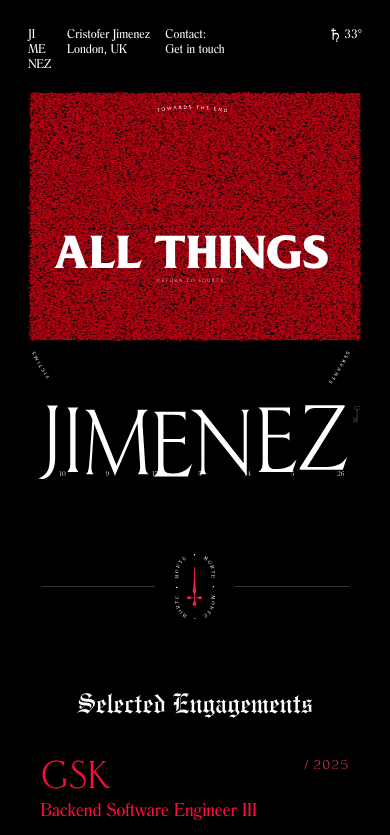
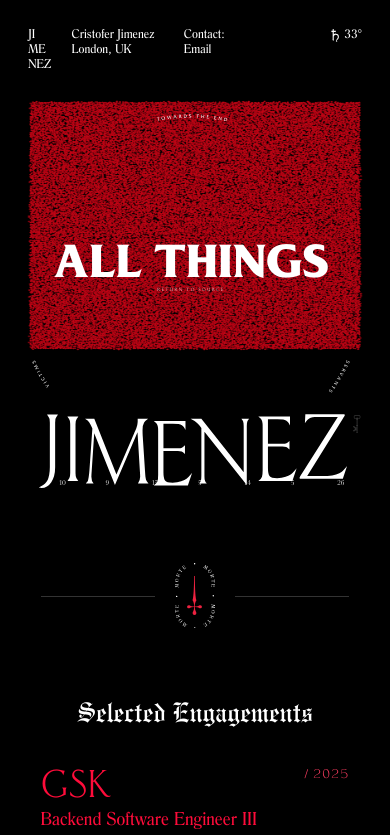
Before and after one commit to CertifiedJimenez/CertifiedJimenez, a React (Vite) app: page / in a window 390 px wide. Shown: the top 835 px of the page. Built offline with nearby package versions, Linux system fonts and the light colour scheme.

Commit message:
Balance header spacing and simplify portfolio contact details

```diff
--- a/src/components/layout/Footer/Footer.tsx
+++ b/src/components/layout/Footer/Footer.tsx
@@ -20,11 +20,10 @@ export function Footer(props: { content: PortfolioContent }) {
     <footer className="footer">
       <div className="container">
         <div className="footer__left">
-          <ul>
-            <li className="hide-mobile">{footer.year}</li>
-            <li className="hide-mobile">{profile.name}</li>
-            <li className="hide-mobile">{profile.location}</li>
-            <li className="hide-desktop">Availability: {profile.availability}</li>
+          <ul className="hide-mobile">
+            <li>{footer.year}</li>
+            <li>{profile.name}</li>
+            <li>{profile.location}</li>
           </ul>
         </div>
         <div className="footer__center">
--- a/src/components/layout/Header/Header.css
+++ b/src/components/layout/Header/Header.css
@@ -1,22 +1,27 @@
 .header {
-  position: fixed;
-  top: 0;
-  left: 0;
-  right: 0;
-  padding: 7.24638vw 7.24638vw 0 7.24638vw;
-  will-change: transform;
+  position: absolute;
+  inset: 0 0 auto;
+  display: grid;
+  grid-template-columns: 11.1vw 28.8vw minmax(0, 1fr) auto;
+  align-items: start;
+  padding: var(--masthead-inset) var(--masthead-inset) 0;
   z-index: 100;
-  display: -webkit-flex;
-  display: -ms-flexbox;
-  display: flex;
-  -webkit-justify-content: space-between;
-  -ms-flex-pack: justify;
-  justify-content: space-between;
 }
-@media (min-width: 769px) {
-  .header {
-    padding: var(--page-gutter) var(--page-gutter) 0;
-  }
+.header__left {
+  display: contents;
+}
+.header__logo {
+  grid-area: 1 / 1;
+}
+.header__where {
+  grid-area: 1 / 2;
+}
+.header__mail {
+  grid-area: 1 / 3;
+}
+.header__right {
+  grid-area: 1 / 4;
+  justify-self: end;
 }
 .header a,
 .header h1,
@@ -25,106 +30,32 @@
   line-height: 1.2;
   font-size: var(--text-header);
 }
-@media (min-width: 769px) {
-  .header a,
-  .header h1,
-  .header p {
-    font-size: var(--text-header);
-  }
-}
 .header a {
+  color: var(--color-foreground);
   transition: var(--link-transition);
 }
 .header a:hover {
   color: var(--color-accent);
 }
-.header > div {
-  display: -webkit-flex;
-  display: -ms-flexbox;
+.header__right p {
   display: flex;
+  align-items: center;
+  gap: 5px;
 }
-.header__left {
-  width: 80%;
-}
-.header__left > div {
-  width: 50%;
-}
-@media (min-width: 769px) {
-  .header__left > div {
-    width: 20%;
-  }
-}
-.header__left .header__logo {
-  width: 13.28502vw;
-}
-@media (min-width: 769px) {
-  .header__left .header__logo {
-    width: 20%;
-  }
-}
-.header__mail {
-  -webkit-order: 2;
-  -ms-flex-order: 2;
-  order: 2;
-}
-@media (min-width: 769px) {
-  .header__mail {
-    -webkit-order: initial;
-    -ms-flex-order: initial;
-    order: initial;
-  }
-}
-.header__role {
-  -webkit-order: 1;
-  -ms-flex-order: 1;
-  order: 1;
-}
-@media (min-width: 769px) {
-  .header__role {
-    -webkit-order: initial;
-    -ms-flex-order: initial;
-    order: initial;
-  }
-}
-.header__right {
-  width: 20%;
-  -webkit-justify-content: flex-end;
-  -ms-flex-pack: end;
-  justify-content: flex-end;
-}
-.header__right p {
-  display: -webkit-flex;
-  display: -ms-flexbox;
-  display: flex;
-}
-.header__right span {
+.header__right svg {
+  display: block;
   width: 8px;
-  display: inline-block;
-  margin-right: 5px;
+  height: 1.1em;
 }
 .header__right svg path {
   fill: var(--color-foreground);
 }
-.header a {
-  color: var(--color-foreground);
-}
 
-@media (max-width: 768px) {
+@media (min-width: 769px) {
   .header {
-    position: absolute;
-    display: grid;
-    grid-template-columns: minmax(0, 1fr) auto;
-    column-gap: 12px;
-  }
-  .header__left {
-    display: grid;
-    grid-template-columns: auto minmax(0, 1fr) minmax(0, 1fr);
-    gap: clamp(10px, 4vw, 24px);
-    width: auto;
-  }
-  .header__left > div,
-  .header__left .header__logo,
-  .header__right {
-    width: auto;
+    position: fixed;
+    display: flex;
+    justify-content: space-between;
+    padding: var(--page-gutter) var(--page-gutter) 0;
   }
 }
--- a/src/components/layout/Header/Header.tsx
+++ b/src/components/layout/Header/Header.tsx
@@ -37,16 +37,7 @@ export function Header(props: { content: PortfolioContent }) {
           <p>
             Contact:
             <br />
-            <a href={`mailto:${profile.email}`} aria-label={`Email ${profile.name}`}>
-              Get in touch
-            </a>
-          </p>
-        </div>
-        <div className="header__availability hide-mobile">
-          <p>
-            Availability:
-            <br />
-            {profile.availability}
+            <a href={`mailto:${profile.email}`}>Email</a>
           </p>
         </div>
         <div className="header__jury hide-mobile">
--- a/src/components/sections/Hero/Hero.css
+++ b/src/components/sections/Hero/Hero.css
@@ -14,7 +14,7 @@
   overflow: visible;
 }
 :is(.alternate-artwork, .theme-light) .hero {
-  --hero-top-space: calc(7.24638vw + 4rem);
+  --hero-top-space: max(26vw, calc(var(--masthead-inset) + 4rem));
   --hero-bottom-space: clamp(1rem, 3svh, 2rem);
   margin: 0;
   padding: var(--hero-top-space) 0 var(--hero-bottom-space);
--- a/src/content/portfolio.ts
+++ b/src/content/portfolio.ts
@@ -19,7 +19,6 @@ export const portfolio = {
   locationUrl: 'https://en.wikipedia.org/wiki/London',
   email,
   role: ['Senior Software Engineer', 'Contractor'],
-  availability: 'Drop me a line',
   description:
     'Cristofer Jimenez is a London-based software engineering contractor specialising in Python backends, distributed systems, and applied AI.',
   linkedIn,
--- a/src/styles/variables.css
+++ b/src/styles/variables.css
@@ -28,6 +28,7 @@
   --tracking-caption: 0.1em;
 
   --page-gutter: 2.5vw;
+  --masthead-inset: 7.24638vw;
   --section-gap: 18.11594vw;
   --project-gap: var(--section-gap);
   --divider-size: 40px;
--- a/src/types/portfolio.ts
+++ b/src/types/portfolio.ts
@@ -44,7 +44,6 @@ export interface PortfolioContent {
   locationUrl: string;
   email: string;
   role: string[];
-  availability: string;
   description: string;
   linkedIn: string;
   github: string;
```
